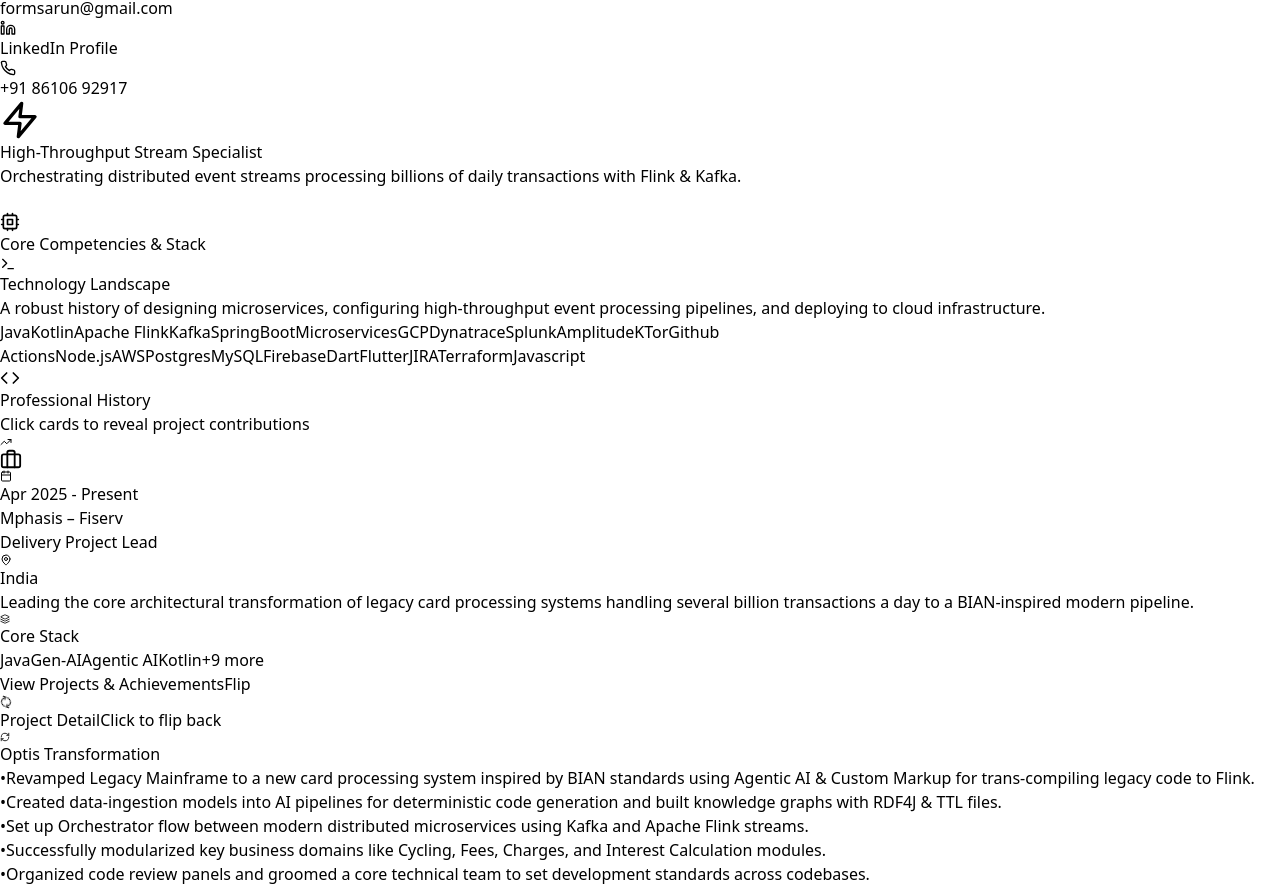
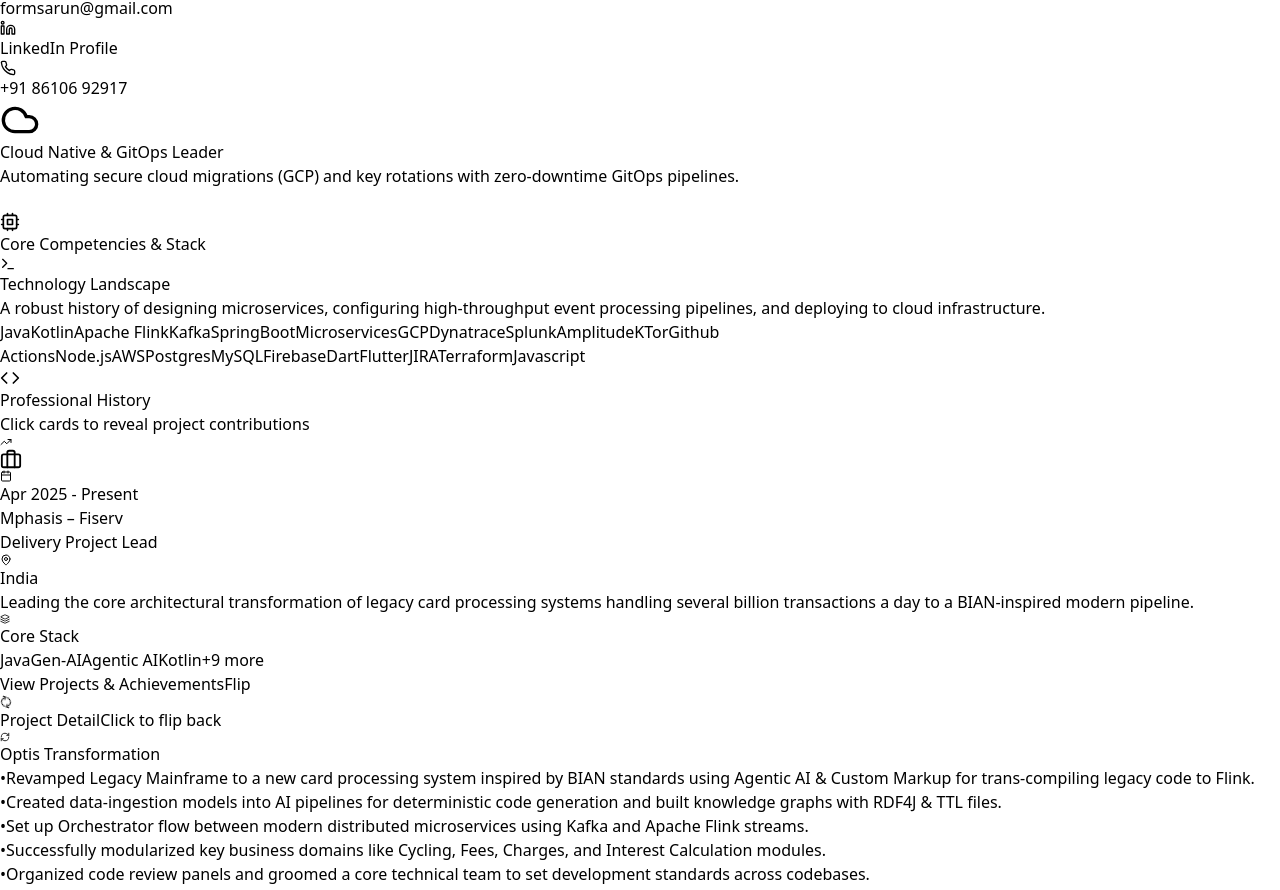
Before and after one commit to formsarun/resume_site, a React (Vite) app: page / in a window 1280 px wide. Shown: the part 1056-1946 px from the top of the page. Built offline with nearby package versions, Linux system fonts and the light colour scheme.

Commit message:
chore: adjust slide interval rate to exactly 3.0 seconds

```diff
--- a/src/App.jsx
+++ b/src/App.jsx
@@ -175,7 +175,7 @@
           setCardVisible(true);
         }, 50);
       }, 300);
-    }, 3500);
+    }, 3000);
     return () => clearInterval(timer);
   }, []);
 
```
